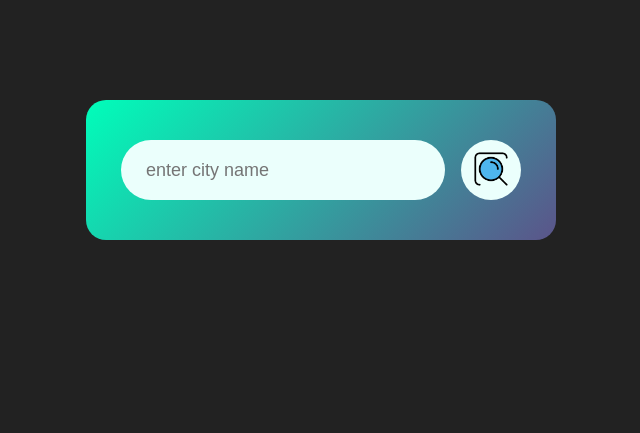
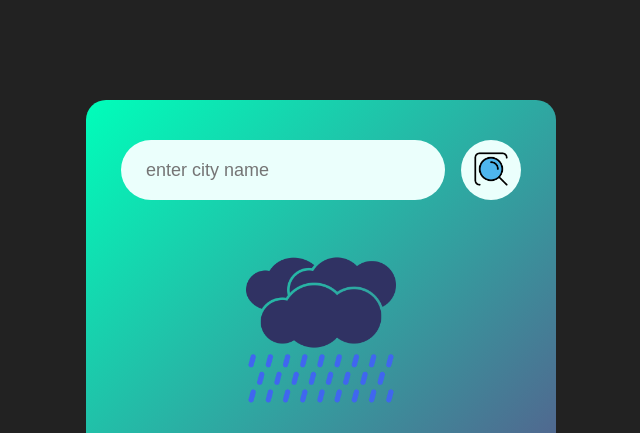
Before and after one commit to Maasuuum/weather-report, a plain HTML site: page index.html in a window 1280 px wide. Shown: the top 433 px of the page, without its empty margins (319-959 px from the left). Drawn offline with Linux system fonts and the light colour scheme.

Commit message:
weather img and report added

```diff
--- a/index.html
+++ b/index.html
@@ -12,6 +12,11 @@
             <input type="text" placeholder="enter city name" spellcheck="false">
             <button><img src="asset/search_7712341.png" alt=""></button>
         </div>
+        <div class="weather">
+            <img src="asset/drizzle_13882372.png" alt="" class="weather-icon">
+            <h1 class="temp">22°c</h1>
+            <h2 class="city">New York</h2>
+        </div>
     </div>
 </body>
 </html>
--- a/style.css
+++ b/style.css
@@ -47,3 +47,9 @@ body{
 .search button img{
     width: 36px;
 }
+
+.weather-icon{
+    width: 150px;
+    margin-top: 55px;
+    margin-bottom: 30px;
+}
```
